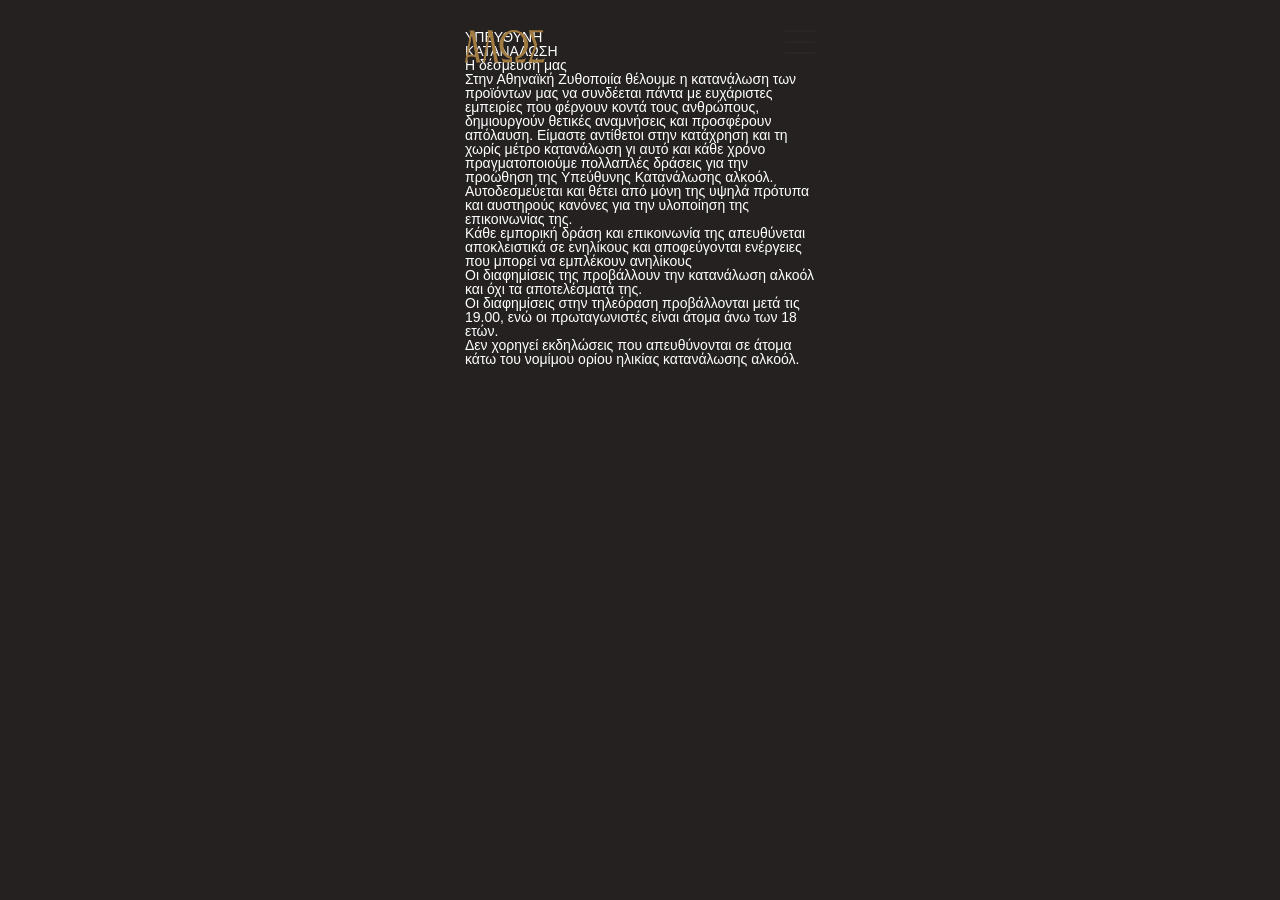
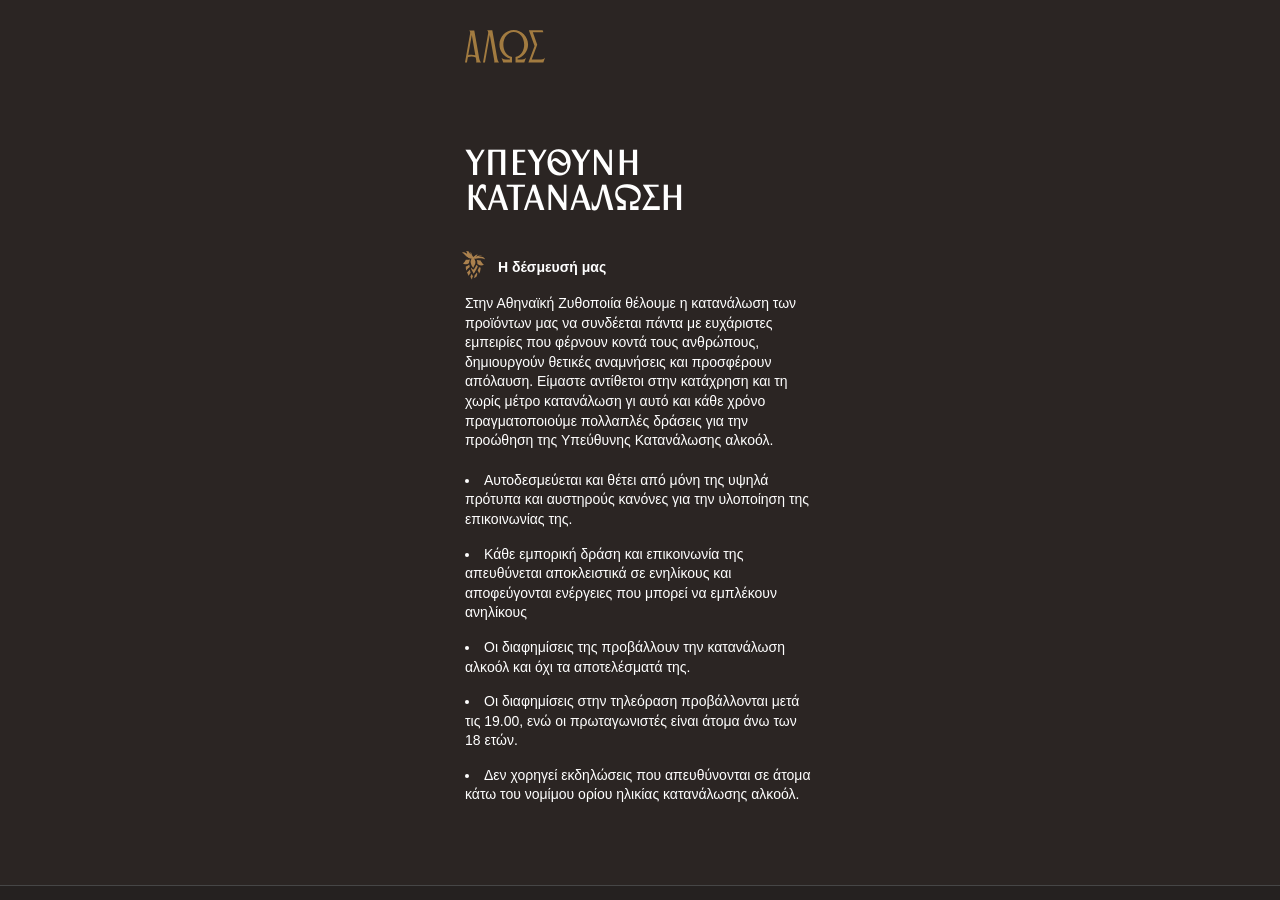
Before and after one commit to katsampukas/jekyll-alos-beer, a Jekyll site: the page built from ypefthini-katanalosi.html, in a window 1280 px wide and 900 px high. Built offline with Jekyll 4.4.1, drawn with Linux system fonts in a browser that asks for light colours; some web fonts are replaced.

Commit message:
Continue styling

```diff
--- a/assets/css/main.scss
+++ b/assets/css/main.scss
@@ -98,6 +98,7 @@
 
 .site-header.scrolled {
   background: #2B2523;
+  z-index: 1;
 
   .menu-icon {
     background-color: #E9E8E5;
@@ -132,9 +133,11 @@
   background: #E9E8E5;
   background-image: url("../../assets/images/bg-s1.png");
   text-align: center;
+  min-height: auto;
 
   .wrapper {
     padding-bottom: 125px;
+    min-height: auto;
   }
 
   .start-img {
@@ -345,6 +348,18 @@
   .text2-s4 {
     font-size: 14px;
     margin: 0 0 90px;
+    position: relative;
+
+    // background
+    &:before {
+      content: "";
+      width: 287px;
+      height: 193px;
+      position: absolute;
+      top: -40px;
+      left: 30px;
+      background-image: url("../../assets/images/epimeleia-s4-bg.png");
+    }
 
     span {
       display: block;
@@ -474,3 +489,58 @@
     font-size: 12px;
   }
 }
+
+
+///////////////////////
+// Ypefthini Katanalosi
+///////////////////////
+
+#ypefthini-katanalosi {
+  background: #2B2523;
+  padding: 110px 0 35px;
+  min-height: auto;
+
+  .wrapper {
+    min-height: auto;
+  }
+
+  h1 {
+    font-family: "Zangezi", sans-serif;
+    font-size: 35px;
+    margin: 10px 0 40px;
+  }
+
+  h3 {
+    font-size: 14px;
+    font-weight: bold;
+    margin: 0 0 20px 33px;
+    position: relative;
+
+    &:before {
+      content: "";
+      width: 23px;
+      height: 29px;
+      background-image: url("../../assets/images/koukounari-s2.png");
+      position: absolute;
+      left: -36px;
+      top: -9px;
+    }
+  }
+
+  p {
+    font-size: 14px;
+    line-height: 1.4;
+    margin: 0 0 20px;
+  }
+
+  ul {
+    list-style: disc;
+    list-style-position: inside;
+    font-size: 14px;
+    line-height: 1.4;
+
+    li {
+      margin: 0 0 15px;
+    }
+  }
+}
```
